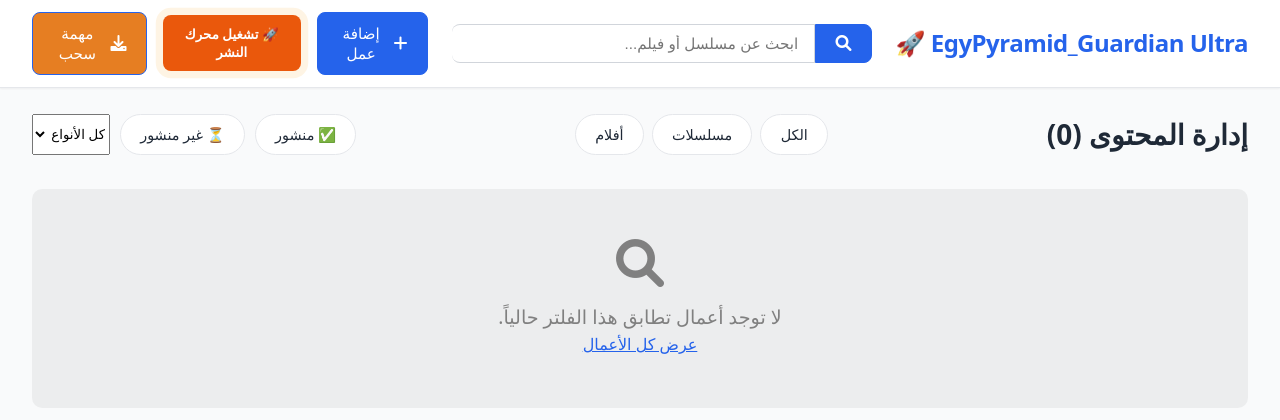
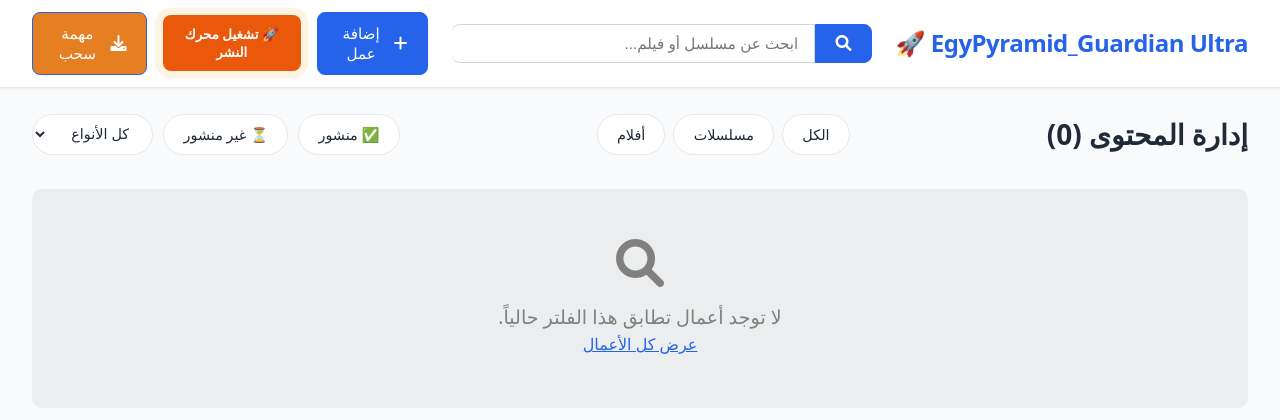
Before and after one commit to eslam985/egyPyramid-blogger-guardian-ultra, a FastAPI app: page / in a window 1280 px wide. Shown: the top 420 px of the page. Run offline with FastAPI, Linux system fonts and the light colour scheme; some libraries are stand-ins or nearby versions.

Commit message:
تعديل في css

```diff
--- a/static/css/style.css
+++ b/static/css/style.css
@@ -367,7 +367,7 @@ button {
     font-weight: 500;
 }
 
-select-filter {
+.select-filter {
     background-color: var(--color-surface);
     color: var(--color-text);
     padding: 0.5rem 1.2rem;
```
